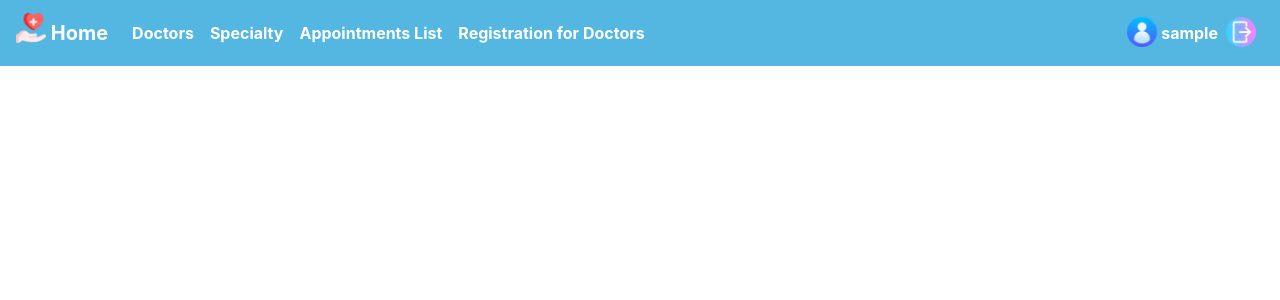
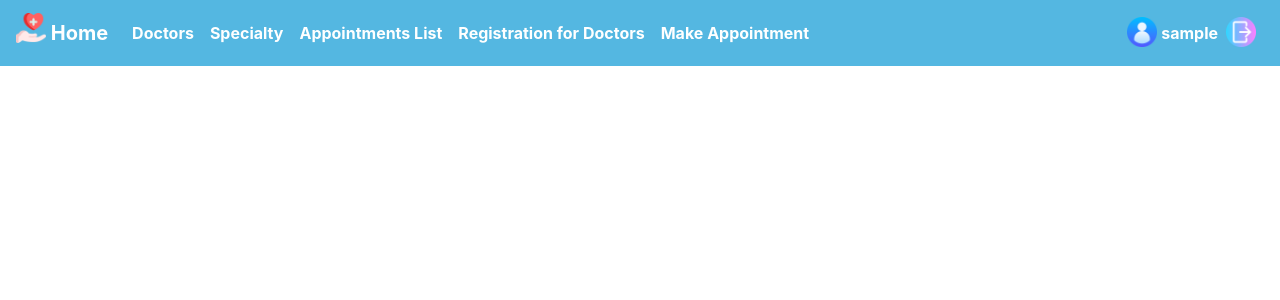
Before and after one commit to AllaKuksa/doctors_service, a Django app: page /doctors_service/appointments/ in a window 1280 px wide. Shown: the top 300 px of the page. Run offline with Django 5.2, Linux system fonts and the light colour scheme; the visitor is signed in with stand-in values (Sample User, id 1); data that the repository does not hold is empty.

Commit message:
app appoint confirmation

```diff
--- a/doctors_service/urls.py
+++ b/doctors_service/urls.py
@@ -1,4 +1,6 @@
 from django.urls import path
+
+from doctors_service import views
 from doctors_service.views import (index,
                                    DoctorSpecialtyListView,
                                    DoctorSpecialtyDetailView,
@@ -10,7 +12,9 @@ from doctors_service.views import (index,
                                    DoctorScheduleDeleteView,
                                    DoctorCreateView,
                                    DoctorUpdateView,
-                                   DoctorDeleteView)
+                                   DoctorDeleteView,
+                                   AppointmentCreateView,
+                                   AppointmentConfirmationDetailView,)
 
 urlpatterns = [
     path("", index, name="index"),
@@ -25,9 +29,11 @@ urlpatterns = [
         "doctors/<int:doctor_id>/delete_schedule/<int:pk>/",
         DoctorScheduleDeleteView.as_view(),
         name="doctor-schedule-confirm-delete"),
-    path("doctors/create/", DoctorCreateView.as_view(), name="doctor-create"),
+    path("doctors/create/", DoctorCreateView.as_view(), name="doctor-form"),
     path("doctors/<int:pk>/update/", DoctorUpdateView.as_view(), name="doctor-update"),
-    path("doctors/<int:pk>/deleted/", DoctorDeleteView.as_view(), name="doctor-delete")
+    path("doctors/<int:pk>/deleted/", DoctorDeleteView.as_view(), name="doctor-delete"),
+    path("appointments/create/", AppointmentCreateView.as_view(), name="appointment-form"),
+    path("appointments/confirmation/<int:pk>/", AppointmentConfirmationDetailView.as_view(), name="appointment-confirm"),
 ]
 
 app_name = "doctors_service"
--- a/doctors_service/views.py
+++ b/doctors_service/views.py
@@ -5,7 +5,7 @@ from django.shortcuts import render
 from django.urls import reverse_lazy
 from django.views import generic
 
-from doctors_service.forms import DoctorCreationForm, DoctorUpdateForm
+from doctors_service.forms import DoctorCreationForm, DoctorUpdateForm, AppointmentCreationForm
 from doctors_service.models import Doctor, DoctorSpecialty, Appointment, DoctorSchedule
 
 
@@ -130,3 +130,19 @@ class DoctorDeleteView(LoginRequiredMixin, generic.DeleteView):
     def get_success_url(self):
         doctor_id = self.kwargs["pk"]
         return reverse_lazy("doctors_service:doctors-detail", kwargs={"pk": doctor_id})
+
+
+class AppointmentCreateView(generic.CreateView):
+    model = Appointment
+    form_class = AppointmentCreationForm
+    template_name = "doctors/appointment_form.html"
+    success_url = reverse_lazy("doctors_service:appointment-confirm")
+
+    def get_success_url(self):
+        return reverse_lazy("doctors_service:appointment-confirm", kwargs={"pk": self.object.pk})
+
+
+class AppointmentConfirmationDetailView(generic.DetailView):
+    model = Appointment
+    context_object_name = "appointment"
+    template_name = "doctors/appointment_confirm.html"
--- a/templates/includes/navbar.html
+++ b/templates/includes/navbar.html
@@ -22,7 +22,10 @@
             <a class="nav-link text-white" href="{% url 'doctors_service:appointments-list' %}">Appointments List<span class="sr-only">(current)</span></a>
         </li>
         <li class="nav-item active">
-            <a class="nav-link text-white" href="{% url 'doctors_service:doctor-create' %}">Registration for Doctors<span class="sr-only">(current)</span></a>
+            <a class="nav-link text-white" href="{% url 'doctors_service:doctor-form' %}">Registration for Doctors<span class="sr-only">(current)</span></a>
+        </li>
+        <li class="nav-item active">
+            <a class="nav-link text-white" href="{% url 'doctors_service:appointment-form' %}">Make Appointment<span class="sr-only">(current)</span></a>
         </li>
     </ul>
     {% if user.is_authenticated %}
```
Also changed, not shown: doctors_service/forms.py (+8 -1 lines), templates/doctors/appointment_confirm.html (added, +13 -0 lines), templates/doctors/appointment_form.html (added, +15 -0 lines), templates/doctors/doctors_detail.html (+4 -4 lines).
